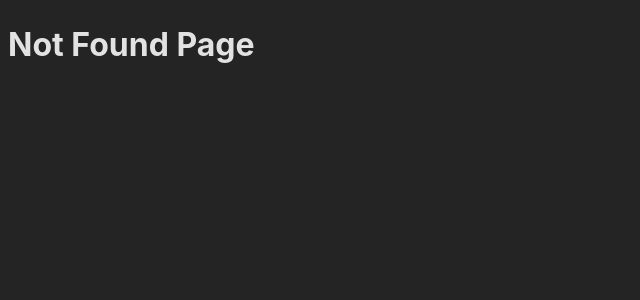
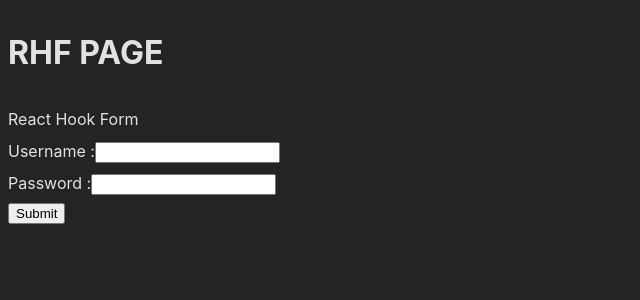
Before and after one commit to alwiranata/studyReact, a React (Vite) app: page /rhf in a window 1280 px wide. Before the commit this address had no page. Shown: the top 300 px of the page, without its empty margins (0-640 px from the left). Built offline with nearby package versions, Linux system fonts and the light colour scheme.

Commit message:
add RHFPage.tsx

```diff
--- a/package.json
+++ b/package.json
@@ -10,9 +10,12 @@
     "preview": "vite preview"
   },
   "dependencies": {
+    "@hookform/resolvers": "^4.1.0",
     "react": "^18.3.1",
     "react-dom": "^18.3.1",
-    "react-router": "^7.1.3"
+    "react-hook-form": "^7.54.2",
+    "react-router": "^7.1.3",
+    "zod": "^3.24.2"
   },
   "devDependencies": {
     "@eslint/js": "^9.17.0",
--- a/src/App.tsx
+++ b/src/App.tsx
@@ -5,6 +5,7 @@ import NotFoundPage from "./pages/NotFoundPage"
 import ProductDetailPages from "./pages/ProductDetailPages"
 import ProductListPage from "./pages/ProductListPage"
 import FormPage from "./pages/FormPage"
+import RHFPage from "./pages/RHFPage"
 
 
 type Teacher ={
@@ -45,6 +46,7 @@ function App() {
       <Route path="/product-list" element={<ProductListPage/>}/>
       <Route path="/product/:productSlug" element={<ProductDetailPages/>}/>
       <Route path="/form" element={<FormPage/>}/>
+      <Route path="/rhf" element={ <RHFPage/>}/>
       <Route path="*"  element={<NotFoundPage/>}/>
     </Routes>
   )
--- /dev/null
+++ b/src/pages/RHFPage.tsx
@@ -0,0 +1,43 @@
+import { useForm } from "react-hook-form";
+
+type registerFormSchema = {
+    username : string
+    password : string
+}
+
+const RHFPage = () => {
+
+  const form = useForm<registerFormSchema>();
+
+  const handleRegisterUser = (data : registerFormSchema) => {
+
+    alert("forms Submited" );
+    console.log(data)
+  };
+
+  return (
+    <form
+      onSubmit={form.handleSubmit(handleRegisterUser)}
+      style={{
+        gap: "8px",
+        flexDirection: "column",
+        display: "flex",
+      }}
+    >
+      <h1> RHF PAGE</h1>
+      <div>React Hook Form</div>
+
+      <label>
+        Username :
+        <input type="text" {...form.register("username")} />
+      </label>
+
+      <label>
+        Password :
+        <input type="password" {...form.register("password")} />
+      </label>
+      <button style={{width : "fit-content"}}>Submit</button>
+    </form>
+  );
+};
+export default RHFPage;
```
Also changed, not shown: 1 other file (tests, documents, lock files or other folders).
